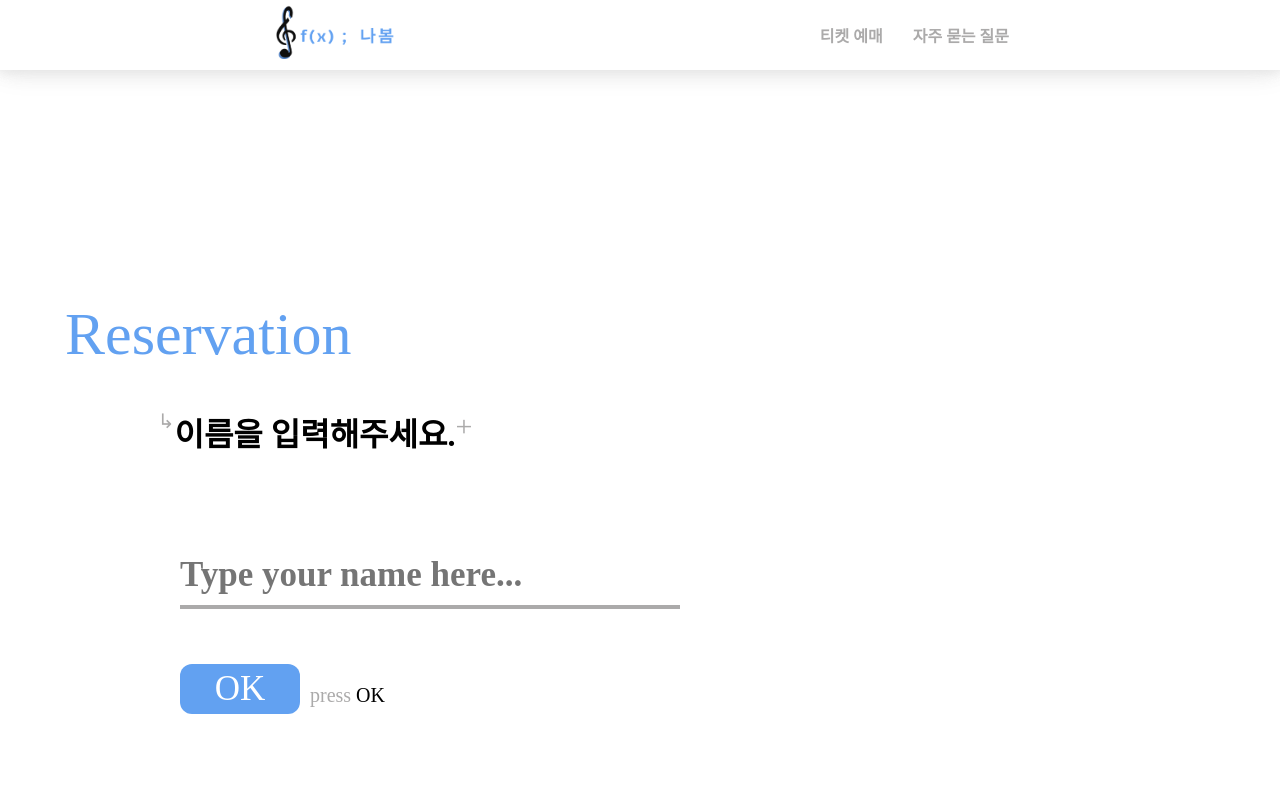
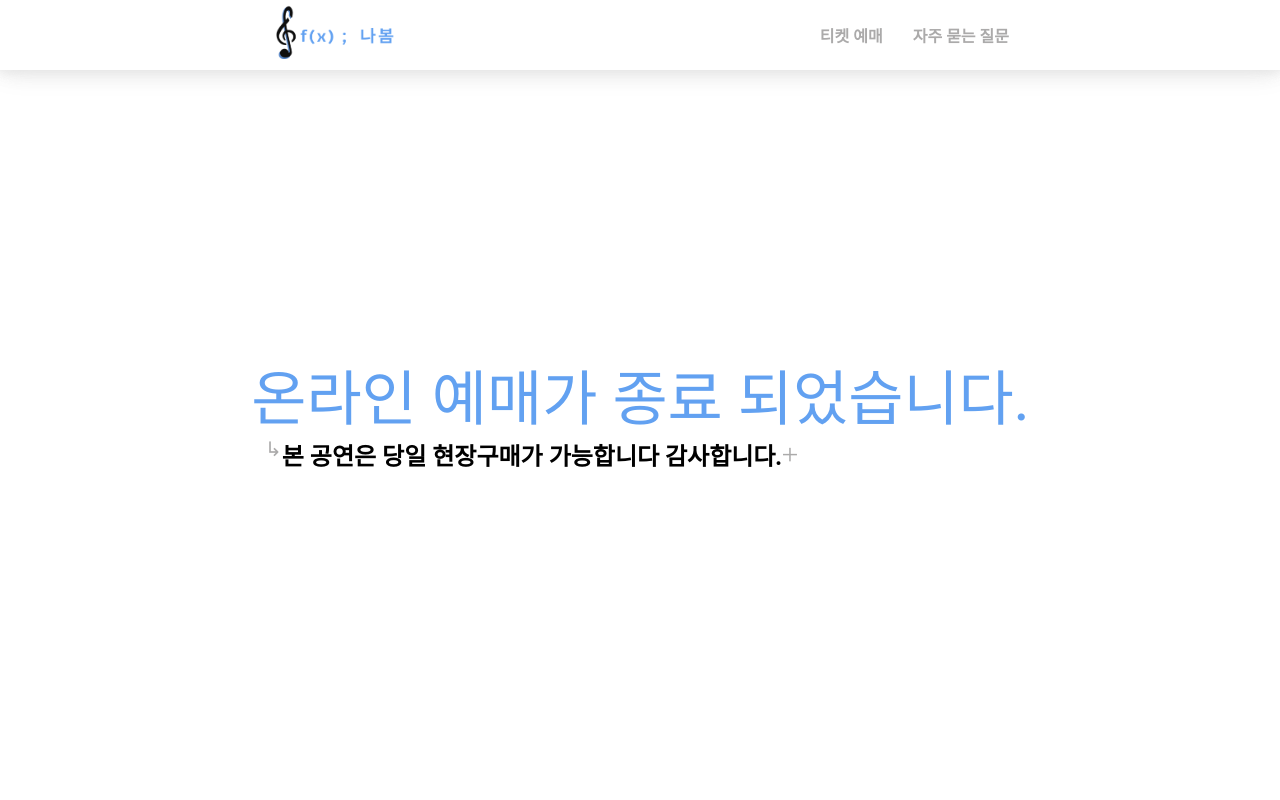
Before and after one commit to f-x-INTEGRAL/f-x-frontend, a Next.js app: page /form in a window 1280 px wide. Shown: the top 800 px of the page. Built offline with nearby package versions, Linux system fonts and the light colour scheme; a web font is replaced by a local one.

Commit message:
feat: 티켓 예매 종료 페이지 구성 변경

```diff
--- a/src/pages/form/index.tsx
+++ b/src/pages/form/index.tsx
@@ -25,7 +25,7 @@ export const FormContainer = styled.div`
   }
 `;
 
-export const FormTitle = styled.h1`
+export const FormTitle = styled.h2`
   display: flex;
 
   :before {
@@ -143,7 +143,31 @@ const FormPage = () => {
 
   return (
     <Layout>
-      <form onSubmit={handleSubmit(onSubmit)} encType="multipart/form-data">
+      <MainTitle
+        title="온라인 예매가 종료 되었습니다."
+        css={css`
+          text-align: center;
+          margin-top: 270px;
+          @media (max-width: 768px) {
+            font-size: 28px;
+          }
+        `}
+      ></MainTitle>
+      <FormTitle
+        css={css`
+          margin-left: 200px;
+          @media (max-width: 768px) {
+            font-size: 16px;
+            margin-left: 30px;
+            :after {
+              content: '';
+            }
+          }
+        `}
+      >
+        본 공연은 당일 현장구매가 가능합니다 감사합니다.
+      </FormTitle>
+      {/* <form onSubmit={handleSubmit(onSubmit)} encType="multipart/form-data">
         <FormWrapper>
           <FormContainer ref={sectionRefs[0]}>
             <MainTitle title="Reservation" />
@@ -265,7 +289,7 @@ const FormPage = () => {
             </Form>
           </FormContainer>
         </FormWrapper>
-      </form>
+      </form> */}
     </Layout>
   );
 };
```
